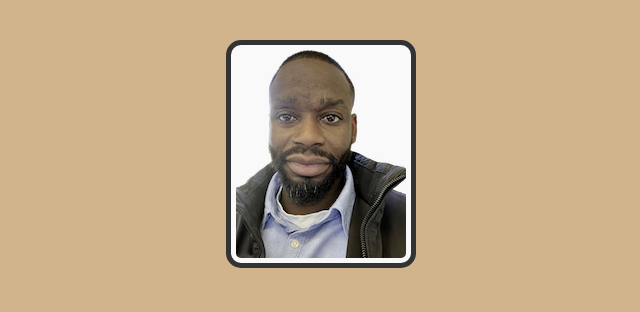
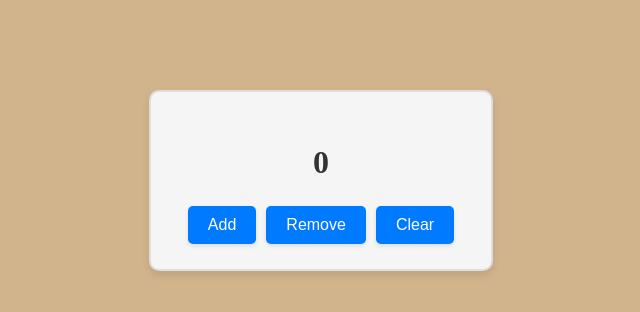
Before and after one commit to Acerosa/LearningPeopleChallenges, a React (Vite) app in the folder learningPeople/: page / in a window 1280 px wide. Shown: the top 312 px of the page, without its empty margins (319-959 px from the left). Built offline with nearby package versions, Linux system fonts and the light colour scheme.

Commit message:
counter and useStatedemo

```diff
--- a/learningPeople/src/App.jsx
+++ b/learningPeople/src/App.jsx
@@ -12,7 +12,8 @@ import UserGreeting from './UserGreeting'
 import List from './List'
 import NewButton from './NewButton'
 import ProfilePic from './ProfilePic'
-
+import StateDemo from './StateDemo'
+import Counter from './Counter'
 
 function App() {
 
@@ -52,7 +53,8 @@ const animals = [
       {/* <Student />
       <Footer /> */}
       {/* <NewButton /> */}
-      <ProfilePic />
+      {/* <ProfilePic /> */}
+        <Counter />
     </>
   );
 }
--- /dev/null
+++ b/learningPeople/src/Counter.jsx
@@ -0,0 +1,32 @@
+import { useState } from "react";
+
+
+
+const Counter = ()=> {
+
+    const [count, setCount] = useState(0)
+
+    const increase = ()=>{
+            setCount(count+1)
+    }
+
+    const decrease = ()=>{
+        setCount(count-1)
+    }
+        const reset = ()=>{
+            setCount(0)
+        }
+
+    return (
+    <div className="counter-container">
+        <p className="count-display"> {count} </p>
+    <button className="count-bt" onClick={increase}>Add</button>
+    <button className="count-bt" onClick={decrease}>Remove</button>
+    <button className="count-bt" onClick={reset}>Clear</button>
+    </div>)
+
+}
+
+
+
+export default Counter
--- /dev/null
+++ b/learningPeople/src/StateDemo.jsx
@@ -0,0 +1,39 @@
+import React, { useState } from "react"
+
+
+const StateDemo = () => {
+    const [name, setName] = useState("Guest")
+    const [age, setAge] = useState(0)
+    const [happy, setIsHappy] = useState(false)
+
+    const updateButton = () => {
+        setName("Goodwill")
+    }
+
+    const increaseAge = () => {
+        setAge(age + 1)
+    }
+
+    const toggleHappy = () => {
+        setIsHappy(!happy)
+    }
+
+   return(
+   <div>
+
+    <p>Name: {name}</p>
+    <button onClick={updateButton}>Change name</button>
+
+
+    <p>Age: {age}</p>
+    <button onClick={increaseAge}>Age increase</button>
+
+    <p>Happy: {happy? "Yes" :"No"}</p>
+    <button onClick={toggleHappy}>Happy</button>
+
+    </div>
+
+)
+}
+
+export default StateDemo
--- a/learningPeople/src/index.css
+++ b/learningPeople/src/index.css
@@ -114,3 +114,48 @@ margin: 0%;
   opacity: 0.5;
   transform: scale(0.9);
 }
+
+
+/* Container styling */
+.counter-container {
+  text-align: center;
+  padding: 20px;
+  background-color: #f5f5f5; /* Light gray background for a clean look */
+  border: 2px solid #ddd; /* Subtle border around the counter container */
+  border-radius: 10px; /* Rounded corners for a modern look */
+  box-shadow: 0 4px 8px rgba(0, 0, 0, 0.1); /* Soft shadow for depth */
+  width: 300px;
+  margin: 50px auto; /* Center the container */
+}
+
+/* Display styling */
+.count-display {
+  font-size: 2em; /* Large, bold font for visibility */
+  font-weight: bold;
+  color: #333; /* Dark gray for readability */
+  margin-bottom: 20px;
+}
+
+/* Button styling */
+.count-bt {
+  font-size: 1em;
+  padding: 10px 20px; /* Spacious button size */
+  margin: 5px; /* Space between buttons */
+  border: none; /* Clean borderless style */
+  border-radius: 5px; /* Rounded edges for buttons */
+  background-color: #007bff; /* Vibrant blue color */
+  color: white; /* White text for contrast */
+  cursor: pointer; /* Pointer cursor on hover */
+  box-shadow: 0 2px 4px rgba(0, 0, 0, 0.1); /* Subtle button shadow */
+  transition: background-color 0.3s ease, transform 0.2s ease; /* Smooth hover effect */
+}
+
+.count-bt:hover {
+  background-color: #0056b3; /* Darker blue on hover */
+  transform: scale(1.1); /* Slight enlargement for visual feedback */
+}
+
+.count-bt:active {
+  background-color: #003f7f; /* Even darker blue when clicked */
+  transform: scale(0.95); /* Slight shrink effect on click */
+}
```
